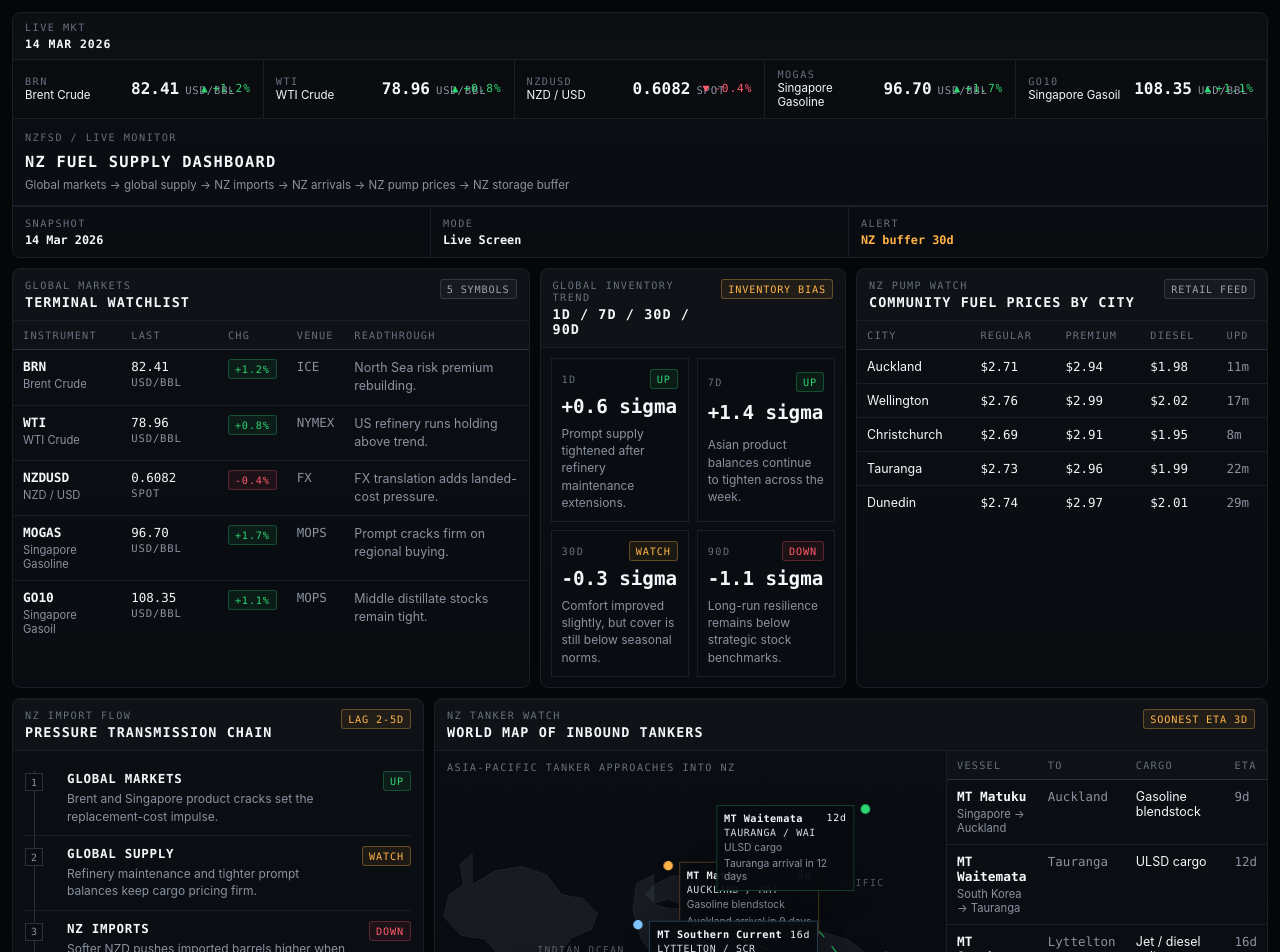
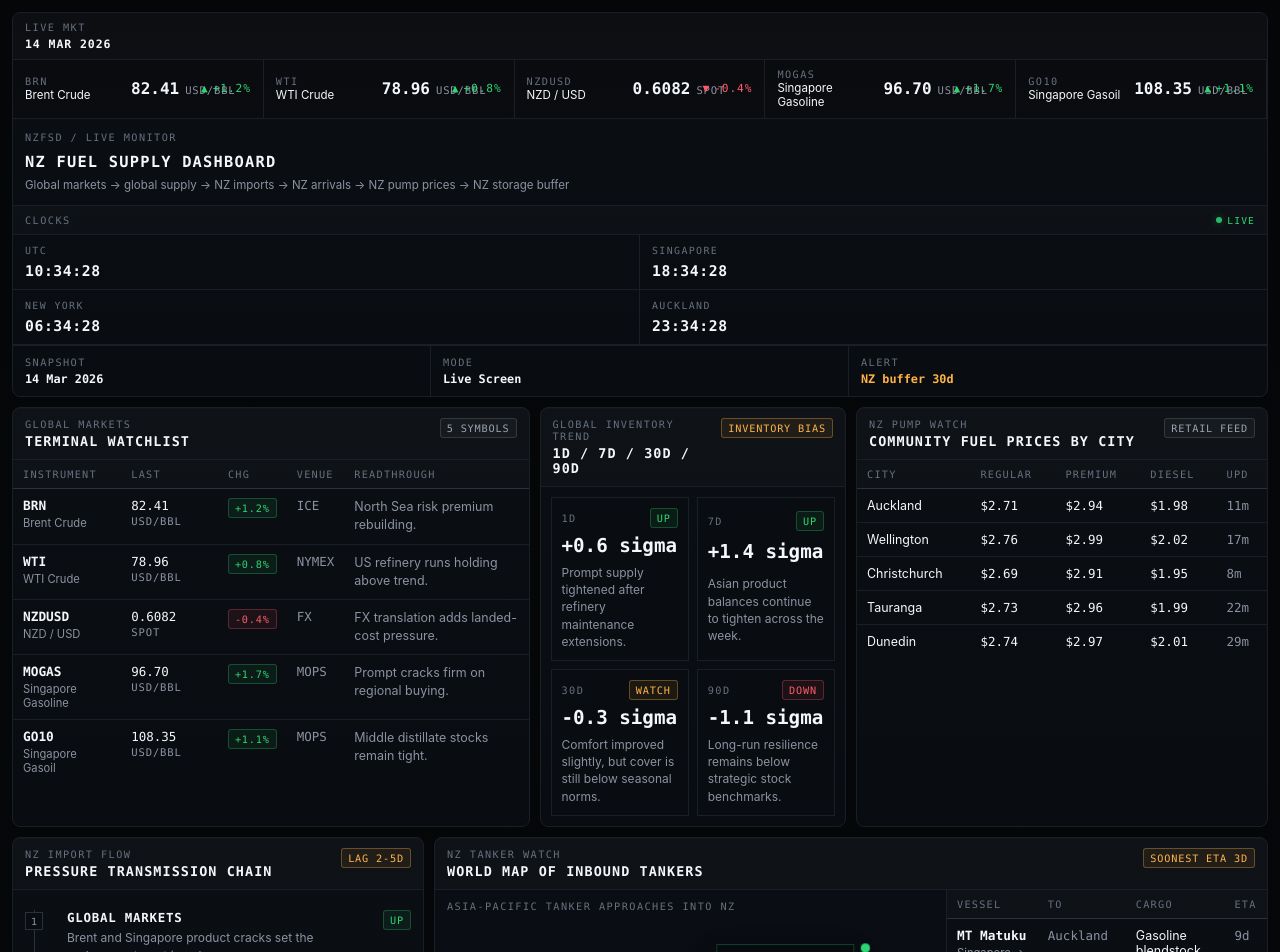
Before and after one commit to codbless/nz-fuel-supply-dashboard, a Next.js app: page / in a window 1280 px wide. Shown: the top 952 px of the page. Built offline with nearby package versions, Linux system fonts and the light colour scheme.

Commit message:
Add live world clocks to header

```diff
--- a/app/globals.css
+++ b/app/globals.css
@@ -306,7 +306,7 @@ a {
 
 .top-console {
   display: grid;
-  grid-template-columns: minmax(0, 1fr) 220px;
+  grid-template-columns: minmax(0, 1fr) 360px 220px;
 }
 
 .screen-brand {
@@ -314,6 +314,79 @@ a {
   gap: 10px;
   padding: 12px;
   border-right: 1px solid var(--line);
+}
+
+.live-clocks {
+  display: grid;
+  grid-template-rows: auto 1fr;
+  border-right: 1px solid var(--line);
+}
+
+.live-clocks-header {
+  display: flex;
+  align-items: center;
+  justify-content: space-between;
+  gap: 8px;
+  padding: 8px 12px;
+  border-bottom: 1px solid var(--line);
+  background: rgba(255, 255, 255, 0.015);
+}
+
+.clock-live {
+  display: inline-flex;
+  align-items: center;
+  gap: 5px;
+  color: var(--positive);
+  font-family: var(--mono);
+  font-size: 0.6rem;
+  letter-spacing: 0.12em;
+  text-transform: uppercase;
+}
+
+.clock-live-dot {
+  width: 6px;
+  height: 6px;
+  border-radius: 50%;
+  background: var(--positive);
+  box-shadow: 0 0 8px rgba(46, 213, 115, 0.45);
+  animation: clockPulse 1.4s ease-in-out infinite;
+}
+
+.live-clocks-grid {
+  display: grid;
+  grid-template-columns: repeat(2, minmax(0, 1fr));
+}
+
+.live-clock-item {
+  display: grid;
+  gap: 6px;
+  padding: 10px 12px;
+  border-right: 1px solid var(--line);
+  border-bottom: 1px solid var(--line);
+}
+
+.live-clock-item:nth-child(2n) {
+  border-right: none;
+}
+
+.live-clock-item:nth-last-child(-n + 2) {
+  border-bottom: none;
+}
+
+.live-clock-city {
+  color: var(--muted-strong);
+  font-family: var(--mono);
+  font-size: 0.62rem;
+  letter-spacing: 0.14em;
+  text-transform: uppercase;
+}
+
+.live-clock-time {
+  color: var(--text);
+  font-family: var(--mono);
+  font-size: 0.92rem;
+  font-weight: 600;
+  letter-spacing: 0.04em;
 }
 
 .brand-copy p {
@@ -958,6 +1031,17 @@ a {
   }
 }
 
+@keyframes clockPulse {
+  0%,
+  100% {
+    opacity: 1;
+  }
+
+  50% {
+    opacity: 0.45;
+  }
+}
+
 @media (max-width: 1280px) {
   .market-ribbon,
   .top-console {
@@ -970,6 +1054,11 @@ a {
   }
 
   .screen-brand {
+    border-right: none;
+    border-bottom: 1px solid var(--line);
+  }
+
+  .live-clocks {
     border-right: none;
     border-bottom: 1px solid var(--line);
   }
@@ -1025,6 +1114,22 @@ a {
     grid-template-columns: 1fr;
   }
 
+  .live-clocks-grid {
+    grid-template-columns: repeat(4, minmax(0, 1fr));
+  }
+
+  .live-clock-item {
+    border-bottom: none;
+  }
+
+  .live-clock-item:nth-child(2n) {
+    border-right: 1px solid var(--line);
+  }
+
+  .live-clock-item:last-child {
+    border-right: none;
+  }
+
   .meta-row {
     border-right: none;
     border-bottom: 1px solid var(--line);
@@ -1042,6 +1147,22 @@ a {
 
   .ribbon-item {
     flex-basis: 100%;
+  }
+
+  .live-clocks-grid {
+    grid-template-columns: repeat(2, minmax(0, 1fr));
+  }
+
+  .live-clock-item {
+    border-bottom: 1px solid var(--line);
+  }
+
+  .live-clock-item:nth-child(2n) {
+    border-right: none;
+  }
+
+  .live-clock-item:nth-last-child(-n + 2) {
+    border-bottom: none;
   }
 
   .flow-row {
--- a/app/page.tsx
+++ b/app/page.tsx
@@ -1,3 +1,5 @@
+import LiveClocks from "../components/LiveClocks";
+
 type SignalTone = "up" | "down" | "warning" | "flat";
 
 type Market = {
@@ -413,6 +415,8 @@ export default function HomePage() {
                 </p>
               </div>
             </div>
+
+            <LiveClocks />
 
             <div className="strip-meta">
               <div className="meta-row">
--- /dev/null
+++ b/components/LiveClocks.tsx
@@ -0,0 +1,60 @@
+"use client";
+
+import { useEffect, useState } from "react";
+
+const clocks = [
+  { label: "UTC", timeZone: "UTC" },
+  { label: "Singapore", timeZone: "Asia/Singapore" },
+  { label: "New York", timeZone: "America/New_York" },
+  { label: "Auckland", timeZone: "Pacific/Auckland" },
+] as const;
+
+const formatters = clocks.map((clock) => ({
+  ...clock,
+  formatter: new Intl.DateTimeFormat("en-NZ", {
+    hour: "2-digit",
+    minute: "2-digit",
+    second: "2-digit",
+    hour12: false,
+    timeZone: clock.timeZone,
+  }),
+}));
+
+export default function LiveClocks() {
+  const [now, setNow] = useState(() => Date.now());
+
+  useEffect(() => {
+    const intervalId = window.setInterval(() => {
+      setNow(Date.now());
+    }, 1000);
+
+    return () => {
+      window.clearInterval(intervalId);
+    };
+  }, []);
+
+  const timestamp = new Date(now);
+
+  return (
+    <section className="live-clocks" aria-label="Live clocks">
+      <div className="live-clocks-header">
+        <span className="brand-code">CLOCKS</span>
+        <span className="clock-live">
+          <span className="clock-live-dot" aria-hidden="true" />
+          LIVE
+        </span>
+      </div>
+
+      <div className="live-clocks-grid">
+        {formatters.map((clock) => (
+          <div className="live-clock-item" key={clock.label}>
+            <span className="live-clock-city">{clock.label}</span>
+            <strong className="live-clock-time">
+              {clock.formatter.format(timestamp)}
+            </strong>
+          </div>
+        ))}
+      </div>
+    </section>
+  );
+}
```
